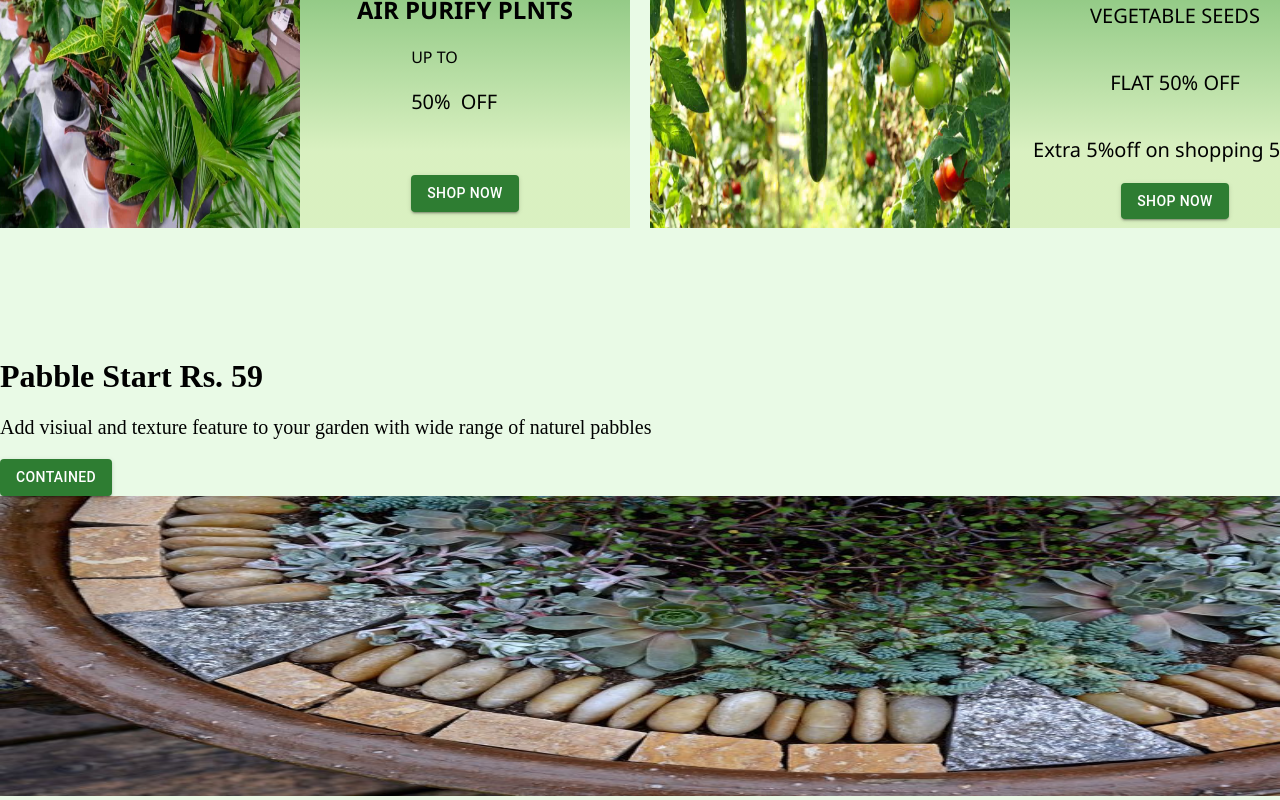
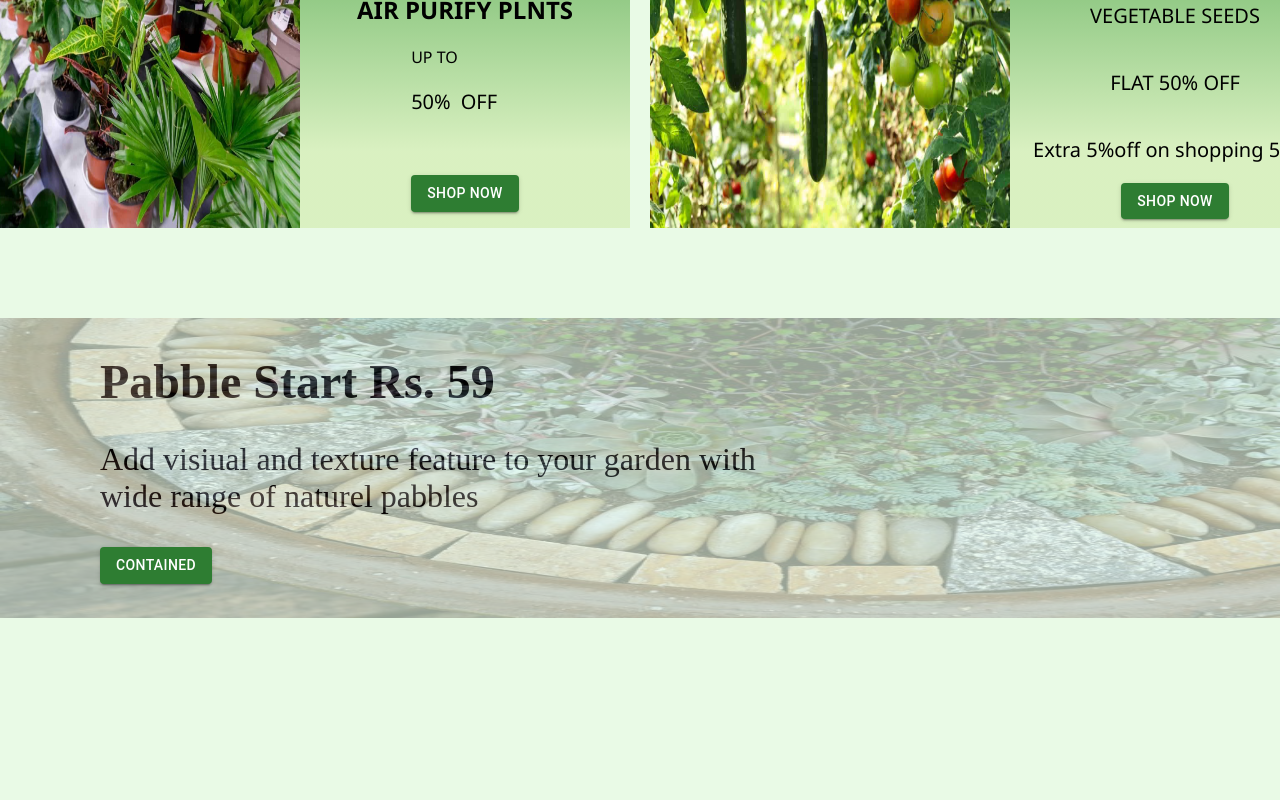
Before and after one commit to kushwahaPrashant24/Plantopiaaa, a React (Create React App) app in the folder plantopia-front/: page / in a window 1280 px wide. Shown: the part 1387-2187 px from the top of the page. After the commit the page ends 2009 px from the top, so only its background shows below. Built offline with nearby package versions, Linux system fonts and the light colour scheme.

Commit message:
completed the footeroffer

```diff
--- a/plantopia-front/src/Content/footeroffer/footeroffer.css
+++ b/plantopia-front/src/Content/footeroffer/footeroffer.css
@@ -1,29 +1,37 @@
-body{
+body {
   padding: 0px;
   margin: 0px;
 }
 
-#footeroffer{
+#footeroffer {
   height: 300px;
   width: 100vw;
 
   margin-top: 90px;
+}
+#Pabble {
+    height: 300px;
+    width: 100vw;
+    z-index: 1;
+    opacity: 0.35;
 
   }
 
+#Pabble-data {
+    z-index: 3;
+  margin-top: -300px;
+  margin-left: 100px;
+  font-weight: 40;
 
-
-
-
-#Pabble-data{
-
-
-    margin-top: 130px;
 }
 
+#Pabble-data h1{
+    font-size: 3rem;
+}
+#Pabble-data div{
+    width: 700px;
+}
 
-   #Pabble{
-    height: 300px;
-    width: 100vw;
-
+#Pabble-data p {
+    font-size: 2rem;
 }
--- a/plantopia-front/src/Content/footeroffer/footeroffer.jsx
+++ b/plantopia-front/src/Content/footeroffer/footeroffer.jsx
@@ -5,13 +5,14 @@ import Button from '@mui/material/Button';
 
 function Footeroffer() {
     return  <div id="footeroffer">
-     <div id="Pabble-data">
-        <h1>Pabble Start Rs. 59</h1>
-        <p>Add visiual and texture feature to your garden with wide range of naturel pabbles</p>
-        <Button variant="contained" color="success">Contained</Button>
-        </div>
+
         <div>
         <img id="Pabble" src={Pabble} />
+        </div>
+        <div id="Pabble-data">
+        <h1>Pabble Start Rs. 59</h1>
+        <div><p>Add visiual and texture feature to your garden with wide range of naturel pabbles</p></div>
+        <Button variant="contained" color="success">Contained</Button>
         </div>
     </div>
 }
```
Lines whose indentation alone changed are shown as unchanged.
